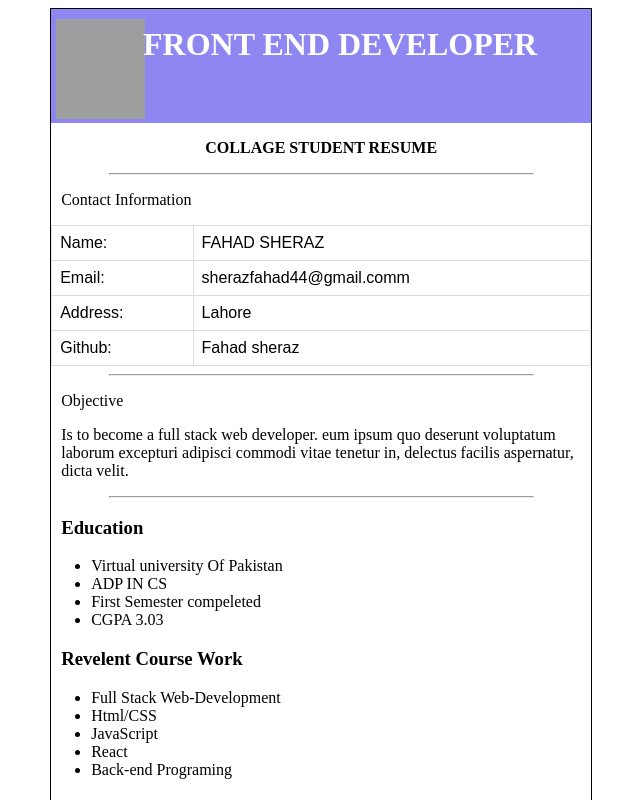
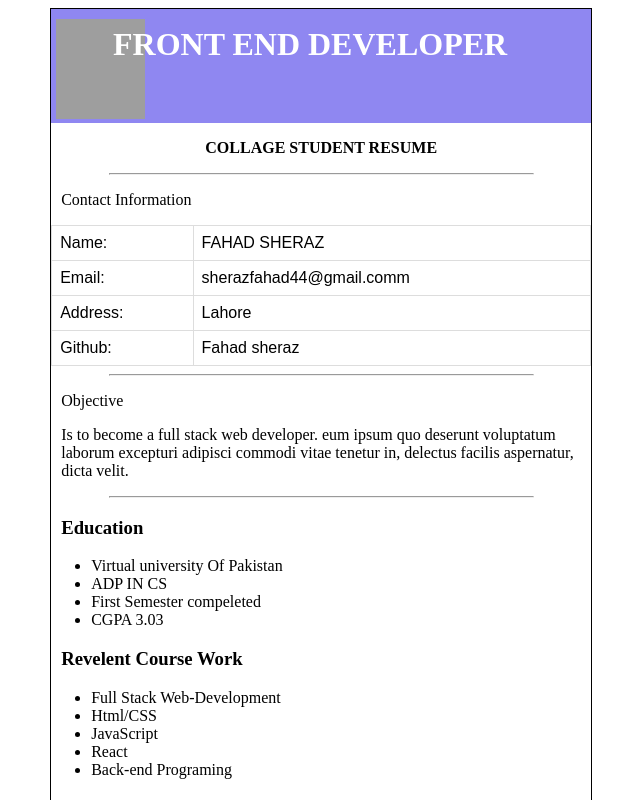
Before and after one commit to Fahad-sheraz/cssassign3-CV, a plain HTML site: page index.html in a window 1280 px wide. Shown: the top 800 px of the page, without its empty margins (337-977 px from the left). Drawn offline with Linux system fonts and the light colour scheme; grey boxes are pictures that could not be loaded.

Commit message:
Update style.css

```diff
--- a/style.css
+++ b/style.css
@@ -23,7 +23,7 @@ h1{
     color: white;
     position: absolute;
     top: 5px;
-    left: 480px;
+    left: 450px;
 }
 P{
     text-align: center;
```
